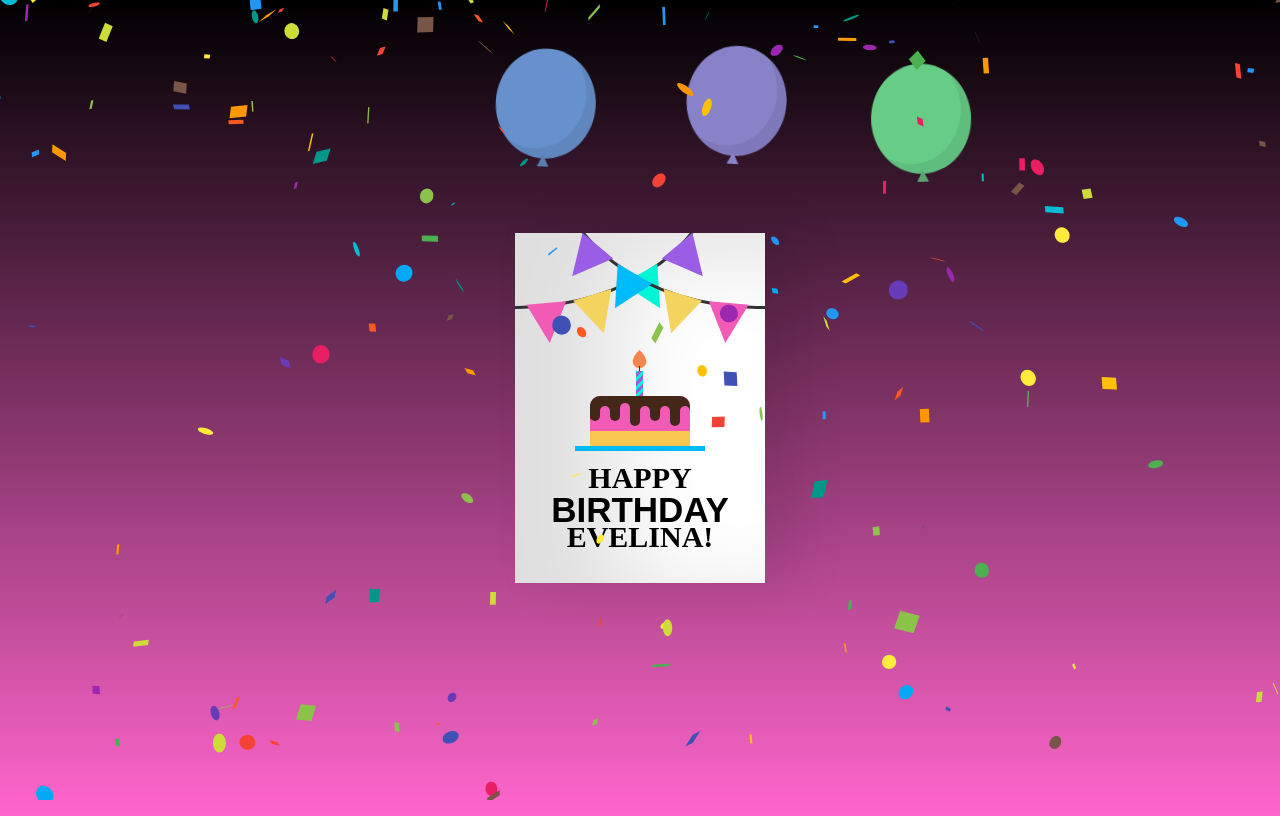
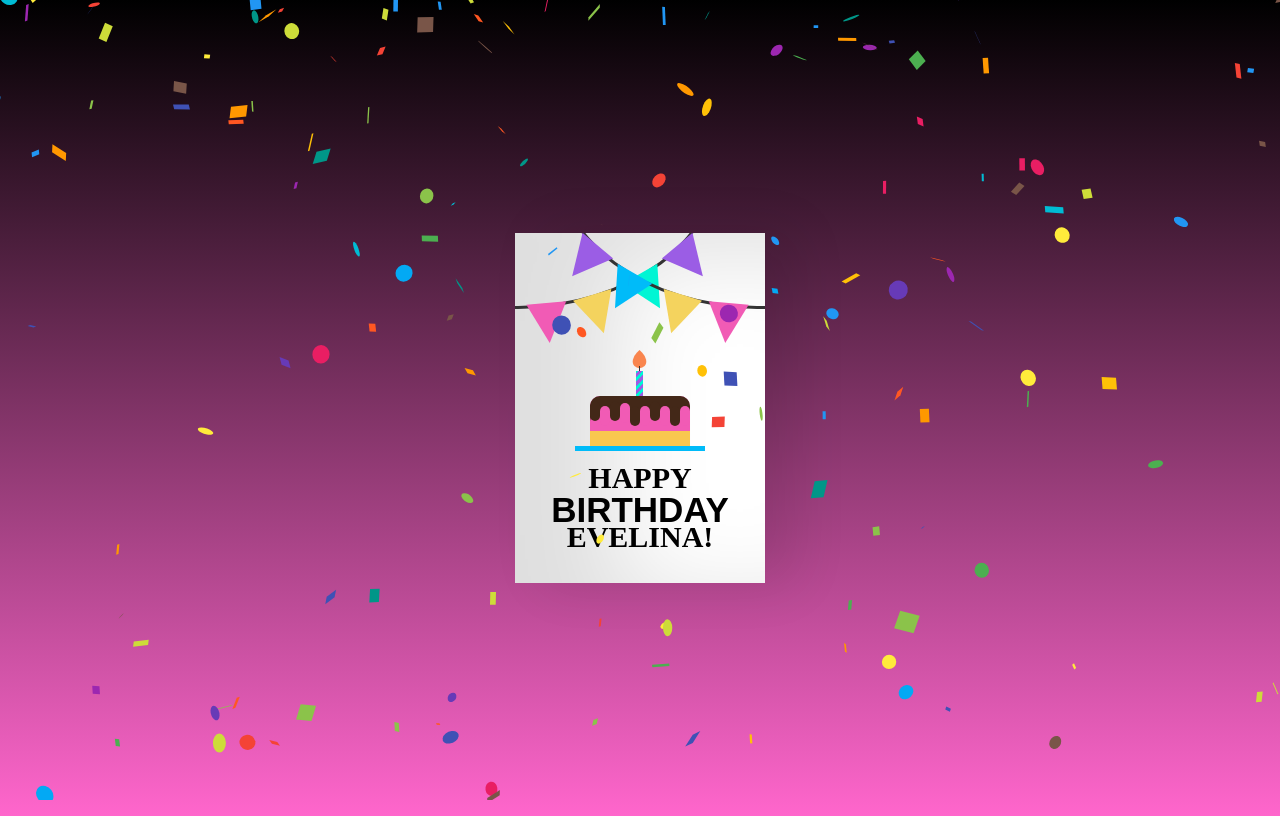
Before and after one commit to zaikis/Birthday-Card, a React (Create React App) app: page / in a window 1280 px wide. Built offline with nearby package versions, Linux system fonts and the light colour scheme.

Commit message:
Update styles.css

```diff
--- a/src/styles.css
+++ b/src/styles.css
@@ -1,167 +1,3 @@
-/* body {
-  display: flex;
-  align-items: center;
-  justify-content: center;
-  height: 100vh;
-  background-color: #073b4c;
-}
-
-.birthdayCard {
-  position: relative;
-  width: 250px;
-  height: 350px;
-  cursor: pointer;
-  transform-style: preserve-3d;
-  transform: perspective(2500px);
-  transition: 1s;
-}
-
-.birthdayCard:hover {
-  transform: perspective(2500px) rotate(5deg);
-  box-shadow: inset 100px 20px 100px rgba(0, 0, 0, 0.2),
-    0 10px 100px rgba(0, 0, 0, 0.5);
-}
-
-.birthdayCard:hover .cardFront {
-  transform: rotateY(-160deg);
-}
-
-.birthdayCard:hover .happy {
-  visibility: hidden;
-}
-
-.cardFront {
-  position: relative;
-  background-color: #fff;
-  width: 250px;
-  height: 350px;
-  overflow: hidden;
-  transform-origin: left;
-  box-shadow: inset 100px 20px 100px rgba(0, 0, 0, 0.2),
-    30px 0 50px rgba(0, 0, 0, 0.4);
-  transition: 0.6s;
-}
-
-.happy {
-  font-family: Tahoma, sans-serif;
-  text-align: center;
-  margin: 30px;
-  background-image: linear-gradient(120deg, #f6d365 0%, #fda085 100%);
-  transition: 0.1s;
-  backface-visibility: visible;
-}
-
-.balloons {
-  position: absolute;
-}
-
-.balloonOne,
-.balloonTwo,
-.balloonThree,
-.balloonFour {
-  position: absolute;
-  width: 85px;
-  height: 95px;
-  border-radius: 50%;
-}
-
-.balloonOne {
-  background-color: rgb(239, 71, 111, 0.7);
-  left: -10px;
-  top: 50px;
-}
-
-.balloonTwo {
-  background-color: rgb(6, 214, 160, 0.7);
-  left: 50px;
-  top: 20px;
-}
-
-.balloonThree {
-  background-color: rgb(255, 209, 102, 0.7);
-  left: 110px;
-  top: 50px;
-}
-
-.balloonFour {
-  background-color: rgb(17, 138, 178, 0.7);
-  left: 170px;
-  top: 20px;
-}
-
-.balloonOne:before,
-.balloonTwo:before,
-.balloonThree:before,
-.balloonFour:before {
-  content: "";
-  position: absolute;
-  width: 1px;
-  height: 155px;
-  background-color: #ffd166;
-  top: 95px;
-  left: 43px;
-}
-
-.balloonOne:after,
-.balloonTwo:after,
-.balloonThree:after,
-.balloonFour:after {
-  content: "";
-  position: absolute;
-  border-right: 7px solid transparent;
-  border-left: 7px solid transparent;
-  top: 94px;
-  left: 37px;
-}
-
-.balloonOne:after {
-  border-bottom: 10px solid #ef476f;
-}
-
-.balloonTwo:after {
-  border-bottom: 10px solid #06d6a0;
-}
-
-.balloonThree:after {
-  border-bottom: 10px solid #ffd166;
-}
-
-.balloonFour:after {
-  border-bottom: 10px solid #118ab2;
-}
-
-.cardInside {
-  position: absolute;
-  background-color: #fff;
-  width: 250px;
-  height: 350px;
-  z-index: -1;
-  left: 0;
-  top: 0;
-  box-shadow: inset 100px 20px 100px rgba(0, 0, 0, 0.2);
-}
-
-p {
-  font-family: "Brush Script MT", cursive;
-  margin: 40px;
-  color: #333;
-}
-
-.name {
-  position: absolute;
-  left: 150px;
-  top: 200px;
-  color: #333;
-}
-
-.back {
-  font-family: Tahoma, sans-serif;
-  color: #333;
-  text-align: center;
-  margin: 30px;
-  outline-color: #333;
-  outline-style: dotted;
-} */
 body {
   display: flex;
   align-items: center;
@@ -417,123 +253,3 @@ p {
 .name {
   margin-left: 100px;
 }
-.confettie-wrap {
-  padding: 100px;
-}
-.balloons {
-  z-index: 1;
-  position: absolute;
-  top: 40px;
-  left: 50%;
-  margin-left: -15%;
-}
-
-.balloon {
-  display: inline-block;
-  width: 100px;
-  height: 110px;
-  background: hsl(215, 50%, 65%);
-  background: rgba(102, 145, 204, 1);
-  border-radius: 80%;
-  position: relative;
-  box-shadow: inset -10px -10px 0 rgba(0, 0, 0, 0.07);
-  margin: 30px 45px;
-  transition: transform 0.5s ease;
-  z-index: 2;
-  animation: balloons 4s ease-in-out infinite;
-  transform-origin: bottom center;
-}
-
-@keyframes balloons {
-  0%,
-  100% {
-    transform: translateY(0) rotate(-4deg);
-  }
-  50% {
-    transform: translateY(-25px) rotate(4deg);
-  }
-}
-
-.balloon:before {
-  content: "▲";
-  font-size: 20px;
-  color: hsl(215, 30%, 50%);
-  color: rgba(88, 125, 176, 1);
-  display: block;
-  text-align: center;
-  width: 100%;
-  position: absolute;
-  bottom: -13px;
-  z-index: -100;
-}
-
-.ballon:nth-child(1) {
-  box-shadow: inset -10px -10px 0 rgba(88, 125, 176, 1);
-}
-.balloon:nth-child(2) {
-  background: hsl(245, 40%, 65%);
-  animation-duration: 3.5s;
-}
-
-.balloon:nth-child(2):before {
-  color: hsl(245, 40%, 65%);
-}
-
-.balloon:nth-child(3) {
-  background: hsl(139, 50%, 60%);
-  animation-duration: 3s;
-}
-
-.balloon:nth-child(3):before {
-  color: hsl(139, 30%, 50%);
-}
-
-/* .balloon:nth-child(4) {
-  background: hsl(59, 50%, 58%);
-  animation-duration: 4.5s;
-}
-
-.balloon:nth-child(4):before {
-  color: hsl(59, 30%, 52%);
-}
-
-.balloon:nth-child(5) {
-  background: hsl(23, 55%, 57%);
-  animation-duration: 5s;
-}
-
-.balloon:nth-child(5):before {
-  color: hsl(23, 44%, 46%);
-}
-.balloon:nth-child(6) {
-  background: hsl(335, 80%, 56%);
-  animation-duration: 5s;
-}
-
-.balloon:nth-child(6):before {
-  color: hsl(320, 47%, 40%);
-}
-.balloon:nth-child(7) {
-  background: hsl(112, 82%, 44%);
-  animation-duration: 5s;
-}
-
-.balloon:nth-child(7):before {
-  color: hsl(108, 64%, 21%);
-}
-.balloon:nth-child(8) {
-  background: hsl(243, 82%, 38%);
-  animation-duration: 5s;
-}
-
-.balloon:nth-child(8):before {
-  color: hsl(248, 96%, 18%);
-}
-.balloon:nth-child(9) {
-  background: hsl(46, 86%, 72%);
-  animation-duration: 5s;
-}
-
-.balloon:nth-child(9):before {
-  color: hsl(57, 82%, 48%);
-} */
```
